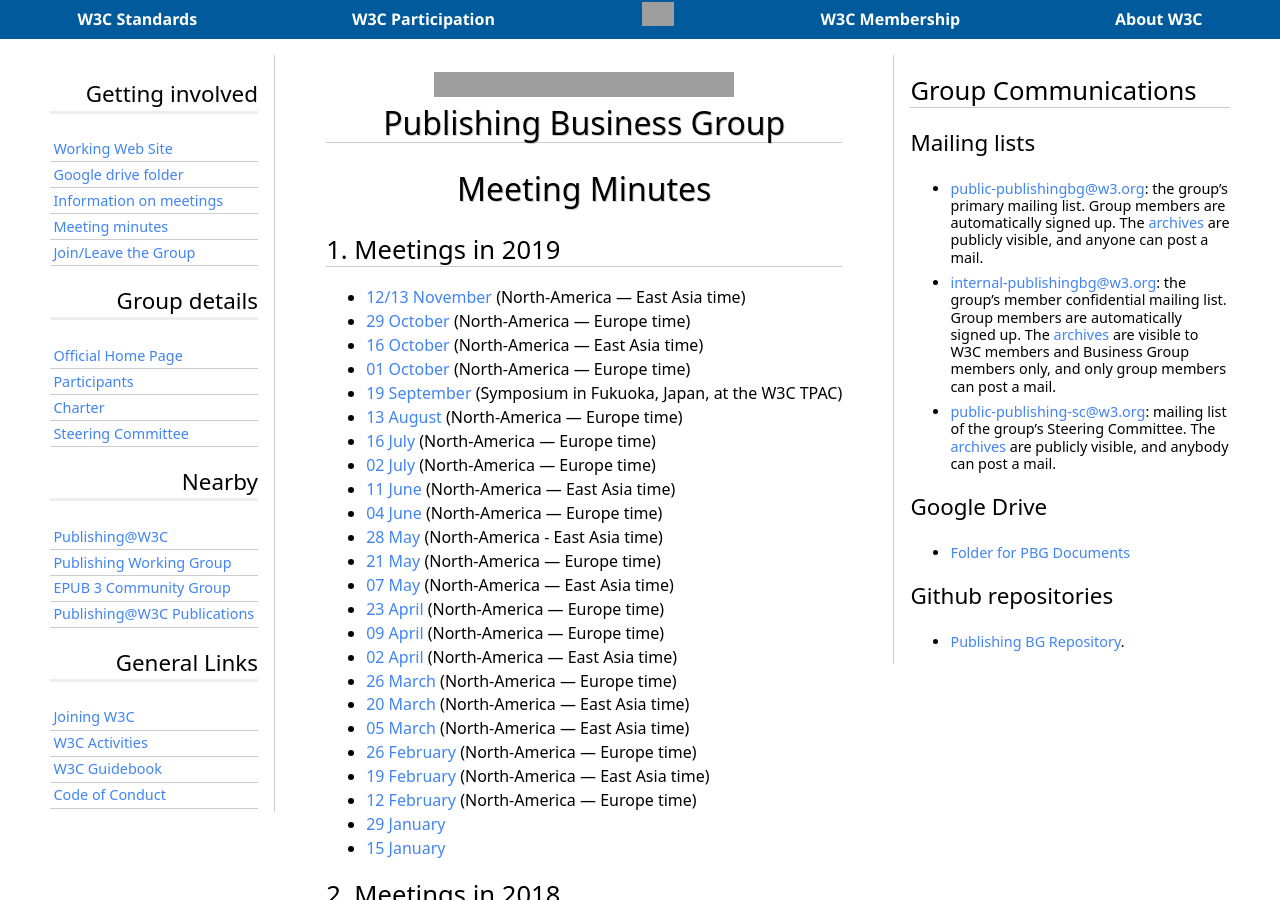
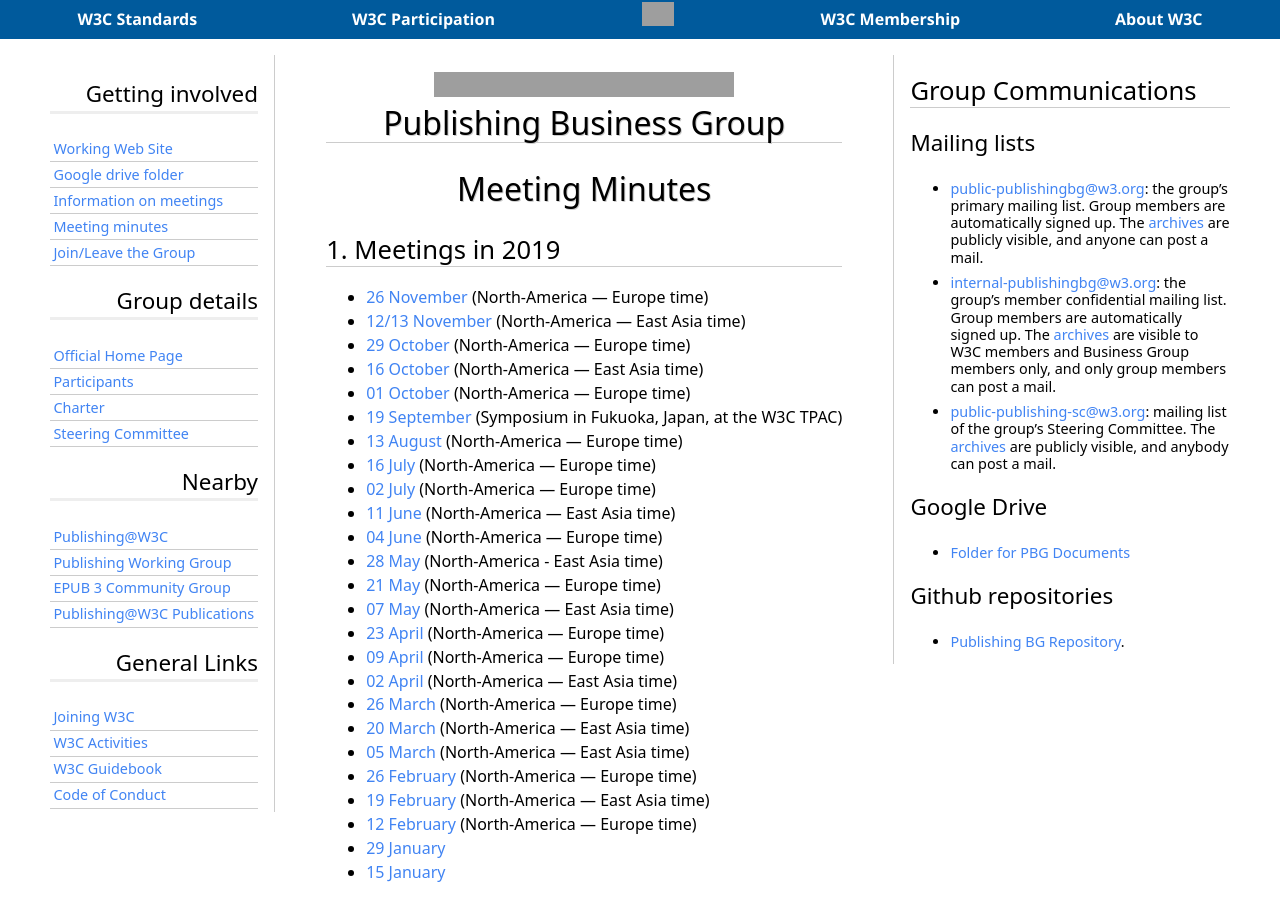
Before and after one commit to w3c/publ-bg, a Jekyll site: the page built from Meetings/Minutes/index.md, in a window 1280 px wide and 900 px high. Built offline with Jekyll 4.4.1, drawn with Linux system fonts in a browser that asks for light colours; some web fonts are replaced; our own code applies the rules of GitHub Pages for plain Markdown files; grey boxes are pictures that could not be loaded.

Commit message:
Wrong index file was modified...

```diff
--- a/Meetings/Minutes/index.md
+++ b/Meetings/Minutes/index.md
@@ -6,6 +6,7 @@ layout: default
 
 ## Meetings in 2019
 
+* [26 November](./2019/2019-11-26-pbg) (North-America — Europe time)
 * [12/13 November](./2019/2019-11-13-pbg) (North-America — East Asia time)
 * [29 October](./2019/2019-10-29-pbg) (North-America — Europe time)
 * [16 October](./2019/2019-10-16-pbg) (North-America — East Asia time)
```
Also changed, not shown: Steering_Committee/Meetings/index.md (+0 -1 lines).
